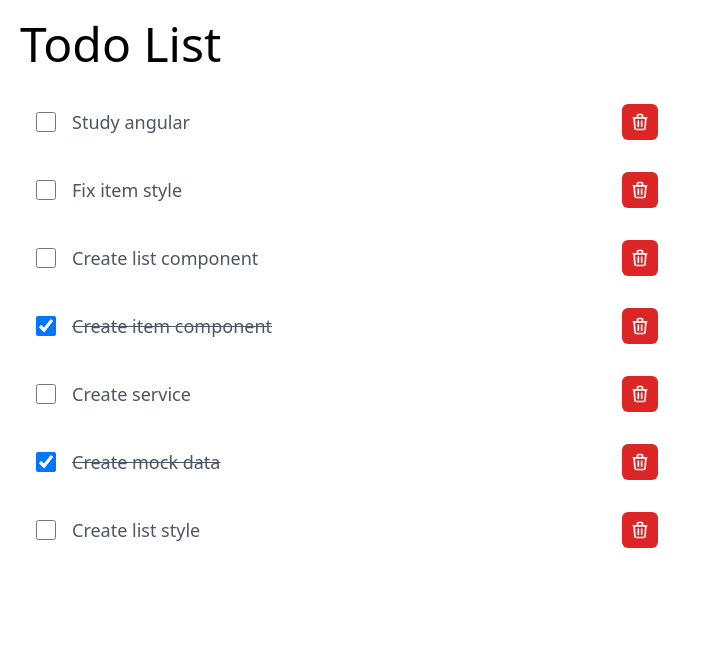
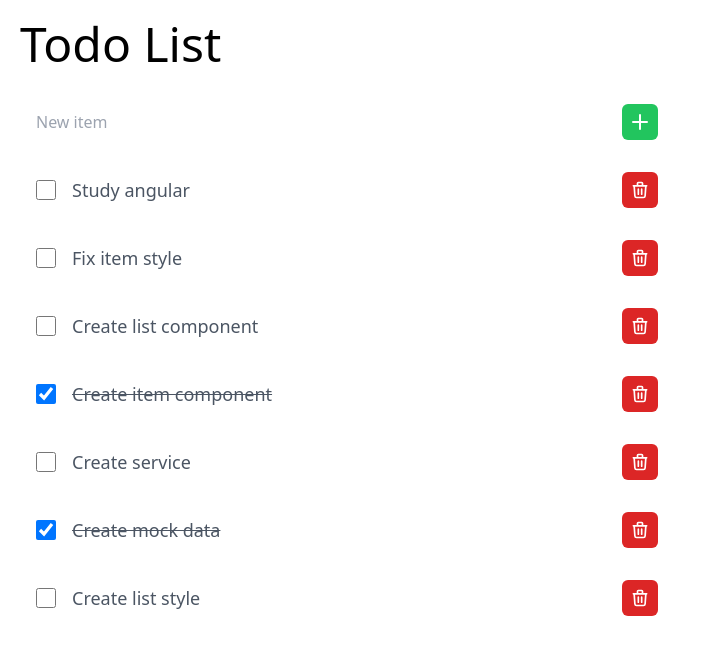
Before and after one commit to r0zh/todo-list, an Angular app: page / in a window 1280 px wide. Shown: the top 654 px of the page, without its empty margins (0-701 px from the left). Built offline with nearby package versions, Linux system fonts and the light colour scheme.

Commit message:
add adding items functionality

```diff
--- /dev/null
+++ b/src/app/todo-item-form/todo-item-form.component.html
@@ -0,0 +1,28 @@
+<div class="grid grid-cols-3 gap-4 p-4 bg-white rounded">
+  <input
+    id="name"
+    name="name"
+    [(ngModel)]="item.name"
+    required
+    placeholder="New item"
+  />
+  <button type="submit" class="m-auto" (click)="addItem()">
+    <span class="inline-flex rounded-md bg-green-500 p-1.5">
+      <svg
+        xmlns="http://www.w3.org/2000/svg"
+        width="24"
+        viewBox="0 0 24 24"
+        stroke-width="2"
+        stroke-linejoin="round"
+        stroke-linecap="round"
+        stroke="white"
+        height="24"
+        fill="none"
+        class="svg"
+      >
+        <line y2="19" y1="5" x2="12" x1="12"></line>
+        <line y2="12" y1="12" x2="19" x1="5"></line>
+      </svg>
+    </span>
+  </button>
+</div>
--- /dev/null
+++ b/src/app/todo-item-form/todo-item-form.component.ts
@@ -0,0 +1,28 @@
+import { Item } from './../item';
+import { Component, EventEmitter, Output } from '@angular/core';
+
+@Component({
+  selector: 'app-todo-item-form',
+  templateUrl: './todo-item-form.component.html',
+  styleUrls: ['./todo-item-form.component.css'],
+})
+export class TodoItemFormComponent {
+  item: Item = {
+    id: 0,
+    name: '',
+    status: false,
+  };
+
+  @Output() onAddItem = new EventEmitter<Item>();
+
+  addItem() {
+    if (this.item.name != '') {
+      this.onAddItem.emit(this.item);
+      this.item = {
+        id: 0,
+        name: '',
+        status: false,
+      };
+    }
+  }
+}
--- a/src/app/todo-item-list/todo-item-list.component.html
+++ b/src/app/todo-item-list/todo-item-list.component.html
@@ -1,4 +1,5 @@
 <div>
+  <app-todo-item-form (onAddItem)="onAddItem($event)"></app-todo-item-form>
   <app-todo-item
     *ngFor="let item of items"
     [item]="item"
--- a/src/app/todo-item-list/todo-item-list.component.ts
+++ b/src/app/todo-item-list/todo-item-list.component.ts
@@ -3,6 +3,7 @@ import { Item } from '../item';
 import { ITEMS } from '../mock-items';
 import { TodoItemComponent } from '../todo-item/todo-item.component';
 import { LocalStorageService } from '../localStorageService';
+import { TodoItemFormComponent } from '../todo-item-form/todo-item-form.component';
 
 @Component({
   selector: 'app-todo-item-list',
@@ -23,8 +24,6 @@ export class TodoItemListComponent {
     return ITEMS;
   }
 
-  @ViewChild('todoItem') todoItem!: TodoItemComponent;
-
   onRemoveItem(item: Item) {
     console.log('removeItem', item);
     const index = this.items.indexOf(item);
@@ -43,6 +42,12 @@ export class TodoItemListComponent {
     this.updateItems();
   }
 
+  onAddItem(item: Item) {
+    console.log('onAddItem', item);
+    this.items.push(item);
+    this.updateItems();
+  }
+
   updateItems() {
     this.localStorageService.saveItems(this.items);
   }
```
Also changed, not shown: src/app/app.module.ts (+7 -7 lines), src/app/todo-item-form/todo-item-form.component.css (added), 1 other file (tests, documents, lock files or other folders).
